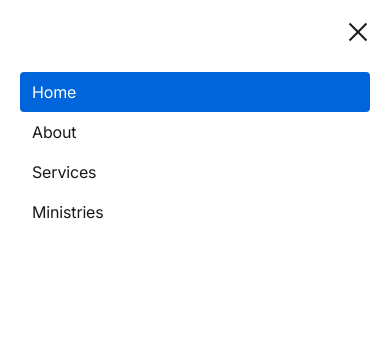
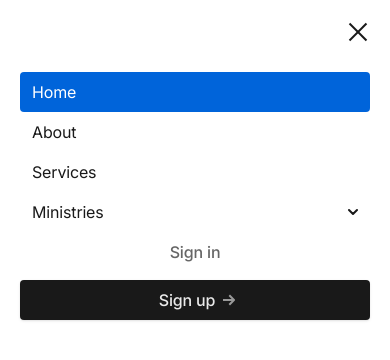
Before and after one commit to ccmusni/agtg-church, a Next.js app: page /ministries-ya in a window 390 px wide. Both pictures are taken after a click on the button "Menu". Shown: the top 360 px of the page. Built offline with nearby package versions, Linux system fonts and the light colour scheme.

Commit message:
Mobile Menu - Updated Routes

```diff
--- a/components/ui/mobile-menu.tsx
+++ b/components/ui/mobile-menu.tsx
@@ -75,7 +75,7 @@
           <ul className="px-5 py-2">
             <li>
               <a
-                href="#"
+                href="/"
                 className="block py-2 px-3 text-white bg-blue-700 rounded md:bg-transparent md:text-blue-700 md:p-0 md:dark:text-blue-500"
                 aria-current="page"
               >
@@ -84,7 +84,7 @@
             </li>
             <li>
               <a
-                href="#"
+                href="/about"
                 className="block py-2 px-3 text-gray-900 rounded hover:bg-gray-100 md:hover:bg-transparent md:hover:text-blue-700 md:p-0 md:dark:hover:text-blue-500 dark:text-white dark:hover:bg-gray-700 dark:hover:text-white md:dark:hover:bg-transparent dark:border-gray-700"
               >
                 About
@@ -92,31 +92,135 @@
             </li>
             <li>
               <a
-                href="#"
+                href="/services"
                 className="block py-2 px-3 text-gray-900 rounded hover:bg-gray-100 md:hover:bg-transparent md:hover:text-blue-700 md:p-0 dark:text-white md:dark:hover:text-blue-500 dark:hover:bg-gray-700 dark:hover:text-white md:dark:hover:bg-transparent dark:border-gray-700"
               >
                 Services
               </a>
             </li>
             <li>
-              <a
-                href="#"
-                className="block py-2 px-3 text-gray-900 rounded hover:bg-gray-100 md:hover:bg-transparent md:hover:text-blue-700 md:p-0 dark:text-white md:dark:hover:text-blue-500 dark:hover:bg-gray-700 dark:hover:text-white md:dark:hover:bg-transparent dark:border-gray-700"
+              <button
+                id="dropdownNavbarLink"
+                data-dropdown-toggle="dropdownNavbar"
+                className="flex items-center justify-between w-full py-2 px-3 text-gray-900 hover:bg-gray-100 md:hover:bg-transparent md:border-0 md:hover:text-blue-700 md:p-0 md:w-auto dark:text-white md:dark:hover:text-blue-500 dark:focus:text-white dark:hover:bg-gray-700 md:dark:hover:bg-transparent"
               >
                 Ministries
-              </a>
+                <svg
+                  className="w-2.5 h-2.5 ms-2.5"
+                  aria-hidden="true"
+                  xmlns="http://www.w3.org/2000/svg"
+                  fill="none"
+                  viewBox="0 0 10 6"
+                >
+                  <path
+                    stroke="currentColor"
+                    strokeLinecap="round"
+                    strokeLinejoin="round"
+                    strokeWidth="2"
+                    d="m1 1 4 4 4-4"
+                  />
+                </svg>
+              </button>
+              <div
+                id="dropdownNavbar"
+                className="z-10 hidden font-normal bg-white divide-y divide-gray-100 rounded-lg shadow w-44 dark:bg-gray-700 dark:divide-gray-600"
+              >
+                <ul
+                  className="py-2 text-sm text-gray-700 dark:text-gray-200"
+                  aria-labelledby="dropdownLargeButton"
+                >
+                  <li aria-labelledby="dropdownNavbarLink">
+                    <button
+                      id="doubleDropdownButton"
+                      data-dropdown-toggle="doubleDropdown"
+                      data-dropdown-placement="right-start"
+                      type="button"
+                      className="flex items-center justify-between w-full px-4 py-2 hover:bg-gray-100 dark:hover:bg-gray-600 dark:hover:text-white"
+                    >
+                      Young Adult Ministry
+                      <svg
+                        className="w-2.5 h-2.5 ms-2.5"
+                        aria-hidden="true"
+                        xmlns="http://www.w3.org/2000/svg"
+                        fill="none"
+                        viewBox="0 0 10 6"
+                      >
+                        <path
+                          stroke="currentColor"
+                          strokeLinecap="round"
+                          strokeLinejoin="round"
+                          strokeWidth="2"
+                          d="m1 1 4 4 4-4"
+                        />
+                      </svg>
+                    </button>
+                    <div
+                      id="doubleDropdown"
+                      className="z-10 hidden bg-white divide-y divide-gray-100 rounded-lg shadow w-44 dark:bg-gray-700"
+                    >
+                      <ul
+                        className="py-2 text-sm text-gray-700 dark:text-gray-200"
+                        aria-labelledby="doubleDropdownButton"
+                      >
+                        <li>
+                          <a
+                            href="/ministries-ya"
+                            className="block px-4 py-2 hover:bg-gray-100 dark:hover:bg-gray-600 dark:text-gray-200 dark:hover:text-white"
+                          >
+                            Gallery
+                          </a>
+                        </li>
+                        <li>
+                          <a
+                            href="/ministries-ya/members"
+                            className="block px-4 py-2 hover:bg-gray-100 dark:hover:bg-gray-600 dark:text-gray-200 dark:hover:text-white"
+                          >
+                            Members
+                          </a>
+                        </li>
+                        <li>
+                          <a
+                            href="/ministries-ya/online-cg"
+                            className="block px-4 py-2 hover:bg-gray-100 dark:hover:bg-gray-600 dark:text-gray-200 dark:hover:text-white"
+                          >
+                            Online Cell Group
+                          </a>
+                        </li>
+                      </ul>
+                    </div>
+                  </li>
+                </ul>
+              </div>
             </li>
-            {/* <li>
-              <Link href="/signin" className="flex font-medium w-full text-gray-600 hover:text-gray-900 py-2 justify-center" onClick={() => setMobileNavOpen(false)}>Sign in</Link>
-            </li> */}
-            {/* <li>
-              <Link href="/signup" className="btn-sm text-gray-200 bg-gray-900 hover:bg-gray-800 w-full my-2" onClick={() => setMobileNavOpen(false)}>
+            <li>
+              <Link
+                href="/signin"
+                className="flex font-medium w-full text-gray-600 hover:text-gray-900 py-2 justify-center"
+                onClick={() => setMobileNavOpen(false)}
+              >
+                Sign in
+              </Link>
+            </li>
+            <li>
+              <Link
+                href="/signup"
+                className="btn-sm text-gray-200 bg-gray-900 hover:bg-gray-800 w-full my-2"
+                onClick={() => setMobileNavOpen(false)}
+              >
                 <span>Sign up</span>
-                <svg className="w-3 h-3 fill-current text-gray-400 shrink-0 ml-2 -mr-1" viewBox="0 0 12 12" xmlns="http://www.w3.org/2000/svg">
-                  <path d="M11.707 5.293L7 .586 5.586 2l3 3H0v2h8.586l-3 3L7 11.414l4.707-4.707a1 1 0 000-1.414z" fill="#999" fillRule="nonzero" />
+                <svg
+                  className="w-3 h-3 fill-current text-gray-400 shrink-0 ml-2 -mr-1"
+                  viewBox="0 0 12 12"
+                  xmlns="http://www.w3.org/2000/svg"
+                >
+                  <path
+                    d="M11.707 5.293L7 .586 5.586 2l3 3H0v2h8.586l-3 3L7 11.414l4.707-4.707a1 1 0 000-1.414z"
+                    fill="#999"
+                    fillRule="nonzero"
+                  />
                 </svg>
               </Link>
-            </li> */}
+            </li>
           </ul>
         </Transition>
       </div>
```
